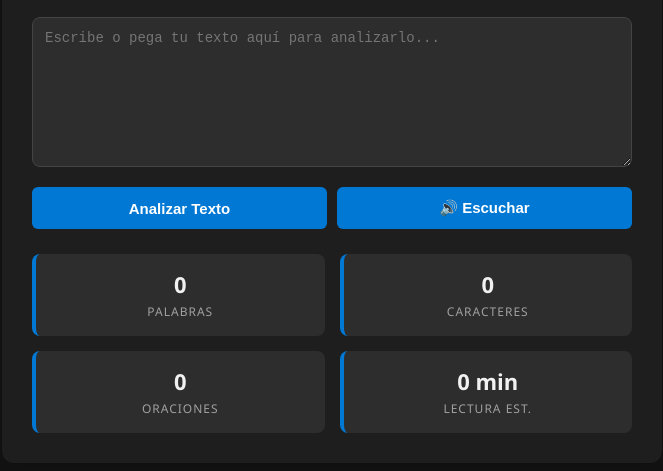
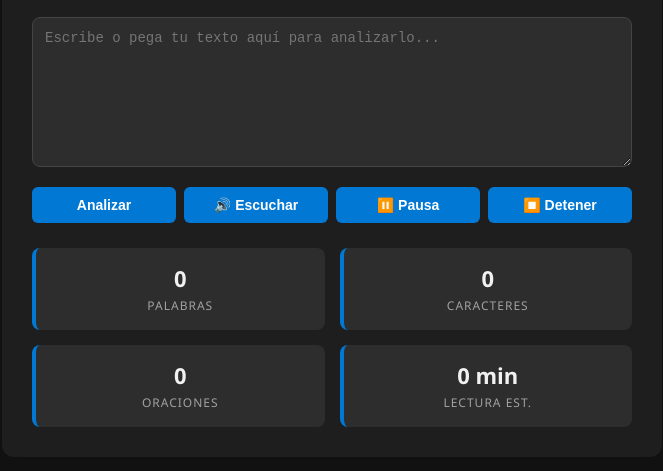
Before and after one commit to VictoriaBetancourt/analizador-app, a plain HTML site: page index.html in a window 1280 px wide. Both pictures are taken after a click on the button "🌓 Tema". Shown: the part 139-610 px from the top of the page, without its empty margins (308-971 px from the left). Drawn offline with Linux system fonts and the light colour scheme.

Commit message:
Agregar botón de pausa y reanudar

```diff
--- a/index.html
+++ b/index.html
@@ -85,12 +85,14 @@
         }
         textarea:focus { border-color: #0078D4; outline: none; }
 
-        .btn-group { display: flex; gap: 10px; margin-top: 15px; }
-        button.action-btn { background-color: #0078D4; color: white; border: none; padding: 12px 20px; font-size: 15px; border-radius: 6px; cursor: pointer; flex: 1; transition: background 0.2s; font-weight: 600; }
+        .btn-group { display: flex; gap: 8px; margin-top: 15px; flex-wrap: wrap; }
+        button.action-btn { background-color: #0078D4; color: white; border: none; padding: 10px 15px; font-size: 14px; border-radius: 6px; cursor: pointer; flex: 1; min-width: 120px; transition: background 0.2s; font-weight: 600; }
         button.action-btn:hover { background-color: #106ebe; }
         button.action-btn:disabled { background-color: #a6c8e0; cursor: not-allowed; }
         .btn-secondary { background-color: #6c757d; }
         .btn-secondary:hover { background-color: #5a6268; }
+        .btn-danger { background-color: #d9534f; }
+        .btn-danger:hover { background-color: #c9302c; }
 
         .results { display: grid; grid-template-columns: repeat(2, 1fr); gap: 15px; margin-top: 25px; }
         .card { background: var(--card-bg); padding: 15px; border-radius: 8px; border-left: 4px solid #0078D4; text-align: center; transition: transform 0.2s, background-color 0.3s; }
@@ -114,8 +116,10 @@
     <textarea id="inputText" placeholder="Escribe o pega tu texto aquí para analizarlo..."></textarea>
 
     <div class="btn-group">
-        <button class="action-btn" id="btnAnalizar" onclick="analizarTexto()">Analizar Texto</button>
+        <button class="action-btn" id="btnAnalizar" onclick="analizarTexto()">Analizar</button>
         <button class="action-btn btn-secondary" onclick="hablarTexto()">🔊 Escuchar</button>
+        <button class="action-btn btn-secondary" onclick="pausarReanudarTexto()">⏸️ Pausa</button>
+        <button class="action-btn btn-danger" onclick="detenerTexto()">⏹️ Detener</button>
     </div>
 
     <div id="loading">Consultando API Serverless en Azure... ⏳</div>
@@ -129,11 +133,9 @@
 </div>
 
 <script>
-    // Función para cambiar el modo oscuro / claro
     function toggleTheme() {
         const html = document.documentElement;
-        const currentTheme = html.getAttribute('data-theme');
-        if (currentTheme === 'dark') {
+        if (html.getAttribute('data-theme') === 'dark') {
             html.removeAttribute('data-theme');
         } else {
             html.setAttribute('data-theme', 'dark');
@@ -188,7 +190,7 @@
         }
 
         if ('speechSynthesis' in window) {
-            window.speechSynthesis.cancel();
+            window.speechSynthesis.cancel(); // Limpia cualquier audio previo
             const utterance = new SpeechSynthesisUtterance(texto);
             utterance.lang = 'es-MX';
             utterance.rate = 1.0;
@@ -197,6 +199,24 @@
             alert("Tu navegador no soporta la función de lectura de voz.");
         }
     }
+
+    function pausarReanudarTexto() {
+        if ('speechSynthesis' in window) {
+            if (window.speechSynthesis.speaking) {
+                if (window.speechSynthesis.paused) {
+                    window.speechSynthesis.resume(); // Reanuda si estaba pausado
+                } else {
+                    window.speechSynthesis.pause();  // Pausa si estaba hablando
+                }
+            }
+        }
+    }
+
+    function detenerTexto() {
+        if ('speechSynthesis' in window) {
+            window.speechSynthesis.cancel(); // Cancela y apaga por completo la voz
+        }
+    }
 </script>
 
 </body>
```
